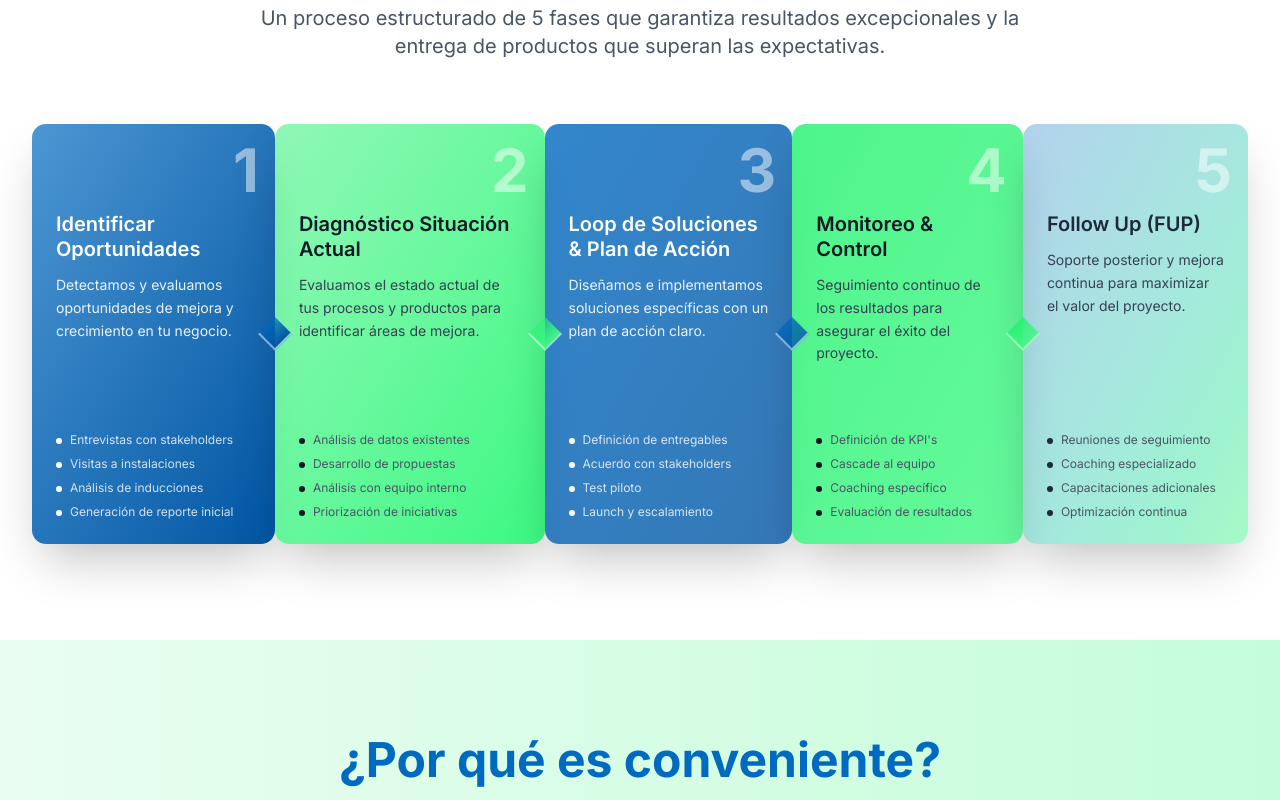
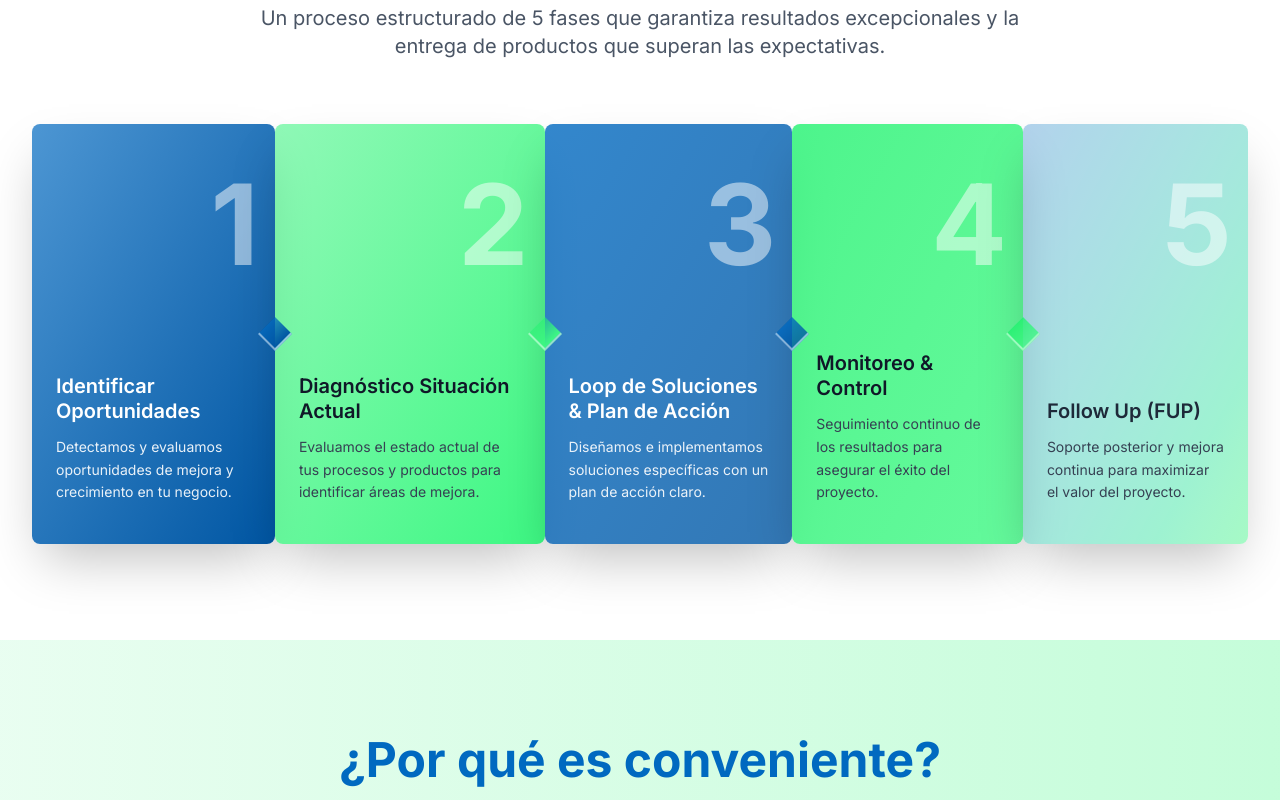
Before and after one commit to FedericoHerreraa/mercuri-3p, a Next.js app: page /proposal in a window 1280 px wide. Shown: the part 860-1660 px from the top of the page. Built offline with nearby package versions, Linux system fonts and the light colour scheme.

Commit message:
more changes

```diff
--- a/components/AboutUsComponent.tsx
+++ b/components/AboutUsComponent.tsx
@@ -32,7 +32,7 @@ export const AboutUsComponent = () => {
                 <div className="max-w-7xl mx-auto px-4 sm:px-6 lg:px-8">
                     <div className="flex md:flex-row flex-col gap-10 mt-40">
                         <div className="md:w-1/2">
-                            <Image src="/image-nosotros.png" alt="About Us" width={500} height={500} />
+                            <Image src="/nosotros2-img.jpeg" alt="About Us" width={500} height={500} className="rounded-full shadow-2xl"/>
                         </div>
                         <div className="md:w-1/2 space-y-6">
                             <div className="space-y-6 text-gray-700 leading-relaxed">
--- a/components/Contact.tsx
+++ b/components/Contact.tsx
@@ -1,7 +1,7 @@
 'use client'
 
 import { useState } from 'react'
-import { Linkedin, Facebook, Phone, Mail, Loader2 } from 'lucide-react'
+import { Linkedin, Facebook, Phone, Mail, Loader2, Instagram } from 'lucide-react'
 import { toast } from 'sonner'
 import { useTranslation } from 'react-i18next'
 
@@ -90,7 +90,7 @@ export const Contact = () => {
                                     </div>
                                     <div>
                                         <p className="font-semibold text-gray-900">{t('contact.callUs')}</p>
-                                        <p className="text-gray-600">+54 9 11 5758-9961 (Whatsapp)</p>
+                                        <p className="text-gray-600">+54 9 11 7370 4513 (Whatsapp)</p>
                                     </div>
                                 </div>
 
@@ -109,6 +109,15 @@ export const Contact = () => {
                                     </div>
                                     <a href="https://www.facebook.com/mercuri.property.project.partners.llc/" target="_blank">
                                         <p className="font-semibold text-gray-900 hover:text-[#0069c0] hover:underline">{t('contact.facebook')}</p>
+                                    </a>
+                                </div>
+
+                                <div className="flex items-center">
+                                    <div className="w-12 h-12 bg-[#0069c0]/10 rounded-lg flex items-center justify-center mr-4">
+                                        <Instagram className="w-6 h-6 text-[#0069c0]" />
+                                    </div>
+                                    <a href="https://www.instagram.com/mercuri3p/" target="_blank">
+                                        <p className="font-semibold text-gray-900 hover:text-[#0069c0] hover:underline">Instagram</p>
                                     </a>
                                 </div>
                             </div>
--- a/components/Footer.tsx
+++ b/components/Footer.tsx
@@ -1,7 +1,7 @@
 'use client'
 
 import Link from "next/link"
-import { Facebook, Linkedin } from "lucide-react"
+import { Facebook, Instagram, Linkedin } from "lucide-react"
 import { useTranslation } from 'react-i18next'
 
 
@@ -22,6 +22,9 @@ export const Footer = () => {
                             </a>
                             <a href="https://www.facebook.com/mercuri.property.project.partners.llc/" target="_blank" className="w-10 h-10 bg-gray-800 rounded-lg flex items-center justify-center transition-colors">
                                 <Facebook className="text-zinc-400 hover:text-white"/>
+                            </a>
+                            <a href="https://www.instagram.com/mercuri3p/" target="_blank" className="w-10 h-10 bg-gray-800 rounded-lg flex items-center justify-center transition-colors">
+                                <Instagram className="text-zinc-400 hover:text-white"/>
                             </a>
                         </div>
                     </div>
--- a/components/Proposal.tsx
+++ b/components/Proposal.tsx
@@ -129,12 +129,12 @@ export const ProposalComponent = () => {
                                             transition: { duration: 0.2 }
                                         }}
                                     >
-                                        <div className={`bg-gradient-to-br ${currentColor.bg} p-6 rounded-xl shadow-2xl relative z-10 min-h-[420px] flex flex-col justify-between`}>
-                                            <div className="absolute top-4 right-4 text-6xl font-bold text-white/50">
+                                        <div className={`bg-gradient-to-br ${currentColor.bg} p-6 rounded-md shadow-2xl relative z-10 min-h-[420px] flex flex-col justify-between`}>
+                                            <div className="absolute top-4 right-4 text-[7rem] font-bold text-white/50">
                                                 {index + 1}
                                             </div>
 
-                                            <div className="mt-16">
+                                            <div className="mt-auto">
                                                 <h3 className={`text-xl font-semibold ${currentColor.text} mb-3 leading-tight`}>
                                                     {phase.title}
                                                 </h3>
@@ -143,7 +143,7 @@ export const ProposalComponent = () => {
                                                 </p>
                                             </div>
 
-                                            <ul className="text-xs space-y-2">
+                                            {/* <ul className="text-xs space-y-2">
                                                 {phase.activities.map((activity, actIndex) => (
                                                     <motion.li
                                                         key={actIndex}
@@ -162,7 +162,7 @@ export const ProposalComponent = () => {
                                                         </span>
                                                     </motion.li>
                                                 ))}
-                                            </ul>
+                                            </ul> */}
                                         </div>
 
                                         {index < 4 && (
--- a/lib/utils/i18n.ts
+++ b/lib/utils/i18n.ts
@@ -43,7 +43,7 @@ const resources = {
 
             // About
             "about.title": "Sobre Nosotros",
-            "about.experience": "Profesional con más de 30 años de experiencia",
+            "about.experience": "Soy Daniel González, profesional con más de 30 años de experiencia",
 
             // Philosophy/Values
             "philosophy.title": "Nuestros Valores",
@@ -454,7 +454,7 @@ const resources = {
             "aboutUs.title": "Sobre",
             "aboutUs.titleHighlight": "Nosotros",
             "aboutUs.subtitle": "Transformaciones reales logradas a través de nuestro enfoque integral en desarrollo de productos sustentables y packaging innovador.",
-            "aboutUs.experience": "Profesional con más de 30 años de experiencia",
+            "aboutUs.experience": "Soy Daniel González, profesional con más de 30 años de experiencia",
             "aboutUs.experienceDesc": "en desarrollo de productos, ingeniería de envases, gestión de proyectos y liderazgo de equipos.",
             "aboutUs.paragraph1": "A lo largo de mi carrera he dirigido proyectos de innovación, sostenibilidad y transformación organizacional en Unilever, generando impacto real en eficiencia, cultura y resultados.",
             "aboutUs.paragraph2": "Además cuento con larga trayectoria institucional en diversas organizaciones afines a la industria, en especial el",
@@ -542,7 +542,7 @@ const resources = {
 
             // About
             "about.title": "About Us",
-            "about.experience": "Professional with over 30 years of experience",
+            "about.experience": "I'm Daniel González, professional with over 30 years of experience",
 
             // Philosophy/Values
             "philosophy.title": "Our Values",
@@ -951,7 +951,7 @@ const resources = {
             "aboutUs.title": "About",
             "aboutUs.titleHighlight": "Us",
             "aboutUs.subtitle": "Real transformations achieved through our comprehensive approach in sustainable product development and innovative packaging.",
-            "aboutUs.experience": "Professional with over 30 years of experience",
+            "aboutUs.experience": "I'm Daniel González, professional with over 30 years of experience",
             "aboutUs.experienceDesc": "in product development, packaging engineering, project management and team leadership.",
             "aboutUs.paragraph1": "Throughout my career I have led innovation, sustainability and organizational transformation projects at Unilever, generating real impact on efficiency, culture and results.",
             "aboutUs.paragraph2": "I also have a long institutional trajectory in various organizations related to the industry, especially the",
```
Also changed, not shown: public/nosotros2-img.jpeg (added).
